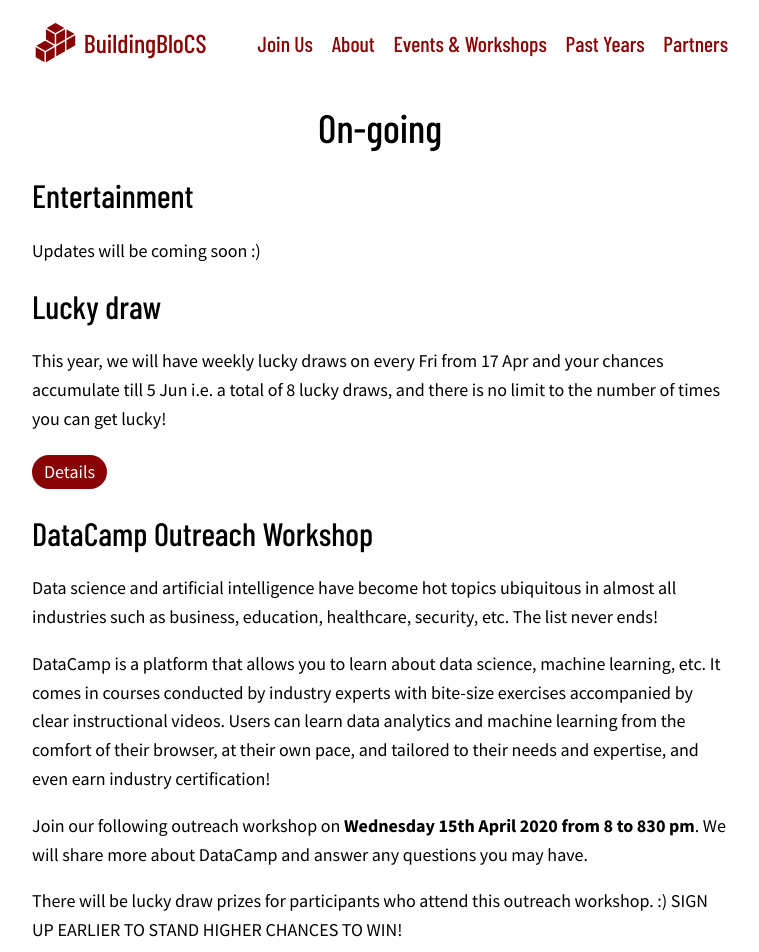
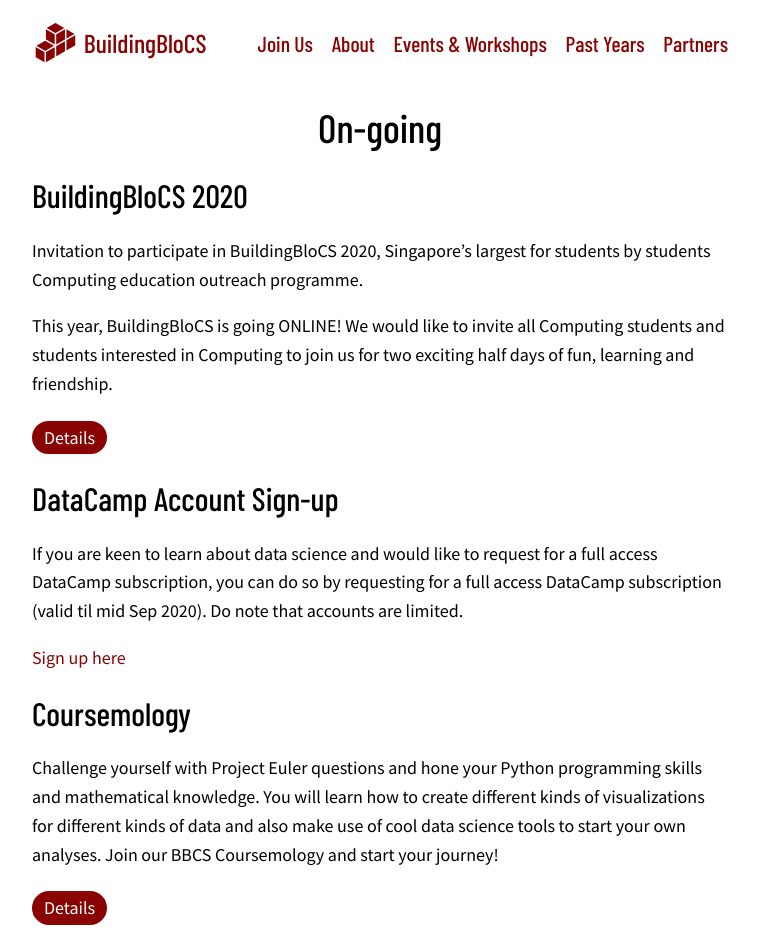
Before and after one commit to buildingblocs/2020, a Jekyll site: the page built from pre-event/index.md, in a window 1280 px wide and 1400 px high. Shown: the top 952 px of the window, without its empty margins (260-1019 px from the left). Built offline with Jekyll 4.4.1, drawn with Linux system fonts in a browser that asks for light colours; some web fonts are replaced; our own code applies the rules of GitHub Pages for plain Markdown files; some of the changed text lies outside the part shown.

Commit message:
Update index.md

```diff
--- a/pre-event/index.md
+++ b/pre-event/index.md
@@ -2,6 +2,24 @@
 layout: default
 ---
 # On-going
+## BuildingBloCS 2020
+
+Invitation to participate in BuildingBloCS 2020, Singapore’s largest for students by students Computing education outreach programme.
+
+This year, BuildingBloCS is going ONLINE! We would like to invite all Computing students and students interested in Computing to join us for two exciting half days of fun, learning and friendship.
+
+<a class="btn" href="{{ site.baseurl }}/events-and-workshops">Details</a>
+
+## DataCamp Account Sign-up
+If you are keen to learn about data science and would like to request for a full access DataCamp subscription, you can do so by requesting for a full access DataCamp subscription (valid til mid Sep 2020). Do note that accounts are limited.
+
+[Sign up here](http://tinyurl.com/bbcs20datacamp)
+
+## Coursemology
+Challenge yourself with Project Euler questions and hone your Python programming skills and mathematical knowledge. You will learn how to create different kinds of visualizations for different kinds of data and also make use of cool data science tools to start your own analyses. Join our BBCS Coursemology and start your journey!
+
+<a class="btn" href="{{ site.baseurl }}/pre-event/coursemology">Details</a>
+
 ## Entertainment
 
 Updates will be coming soon :)
@@ -9,32 +27,11 @@
 
 ## Lucky draw
 
-This year, we will have weekly lucky draws on every Fri from 17 Apr and your chances accumulate till 5 Jun i.e. a total of 8 lucky draws, and there is no limit to the number of times you can get lucky!
+We will have weekly draws for all the registered participants for BuildingBloCS 2020 on every Friday from 19 Apr till the end of BuildingBloCS 2020 and there is no limit to the number of times you can get lucky!
 
 <a class="btn" href="{{ site.baseurl }}/pre-event/luckydraw">Details</a>
 
-## DataCamp Outreach Workshop
-Data science and artificial intelligence have become hot topics ubiquitous in almost all industries such as business, education, healthcare, security, etc. The list never ends!
-
-DataCamp is a platform that allows you to learn about data science, machine learning, etc. It comes in courses
-conducted by industry experts with bite-size exercises accompanied by clear instructional videos. Users can learn data analytics and machine learning from the comfort of their browser, at their own pace, and tailored to their needs and expertise, and even earn industry certification!
-
-Join our following outreach workshop on **Wednesday 15th April 2020 from 8 to 830 pm**. We will share more about DataCamp and answer any questions you may have.
-
-There will be lucky draw prizes for participants who attend this outreach workshop. :) SIGN UP EARLIER TO STAND HIGHER CHANCES TO WIN!
-
-Please join the BuildingBloCS 2020 Discord at <a href="https://discord.gg/hfRDun5">https://discord.gg/hfRDun5</a>
-**Important** When you join, please indicate your name and school (for security reasons+). We will not be able to accept people whose identity we cannot verify.
-
-So sign up below! For inquires, feel free to email <a href="mailto:chow.kianfong.ace@dhs.sg">chow.kianfong.ace@dhs.sg</a>
-
-<iframe src="https://docs.google.com/forms/d/e/1FAIpQLSc6DY1-z4F2V1eXyCe0cEtRaonbdcp4-oQKjBt4mOik944MnA/viewform?embedded=true" width="640" height="1462" frameborder="0" marginheight="0" marginwidth="0">Loading…</iframe>
-
-## Coursemology
-Challenge yourself with Project Euler questions and hone your Python programming skills and mathematical knowledge. You will learn how to create different kinds of visualizations for different kinds of data and also make use of cool data science tools to start your own analyses. Join our BBCS Coursemology and start your journey!
-
-<a class="btn" href="{{ site.baseurl }}/pre-event/Coursemology">Details</a>
-
+<br>
 # Past events
 
 ## Workshops at FOSSASIA
@@ -44,3 +41,12 @@
 Our workshops **workshops** at FOSSASIA include Cybersecurity with Python, Introduction to Socket Programming in Python, Web Applications with Flask in Python, and Circuit Python Workshop.
 
 <a class="btn" href="{{ site.baseurl }}/pre-event/workshop#Fossasia">Details</a>
+
+<br>
+
+## DataCamp Outreach Workshop
+Data science and artificial intelligence have become hot topics ubiquitous in almost all industries such as business, education, healthcare, security, etc. The list never ends!
+
+Held on the 15th April 2020, participants had the opportunity to learn about these topics through DataCamp.
+
+[DataCamp](https://www.datacamp.com/) is a platform that allows you to learn about data science, machine learning, etc. It comes in courses conducted by industry experts with bite-size exercises accompanied by clear instructional videos. Users can learn data analytics and machine learning from the comfort of their browser, at their own pace, and tailored to their needs and expertise, and even earn industry certification!
```
